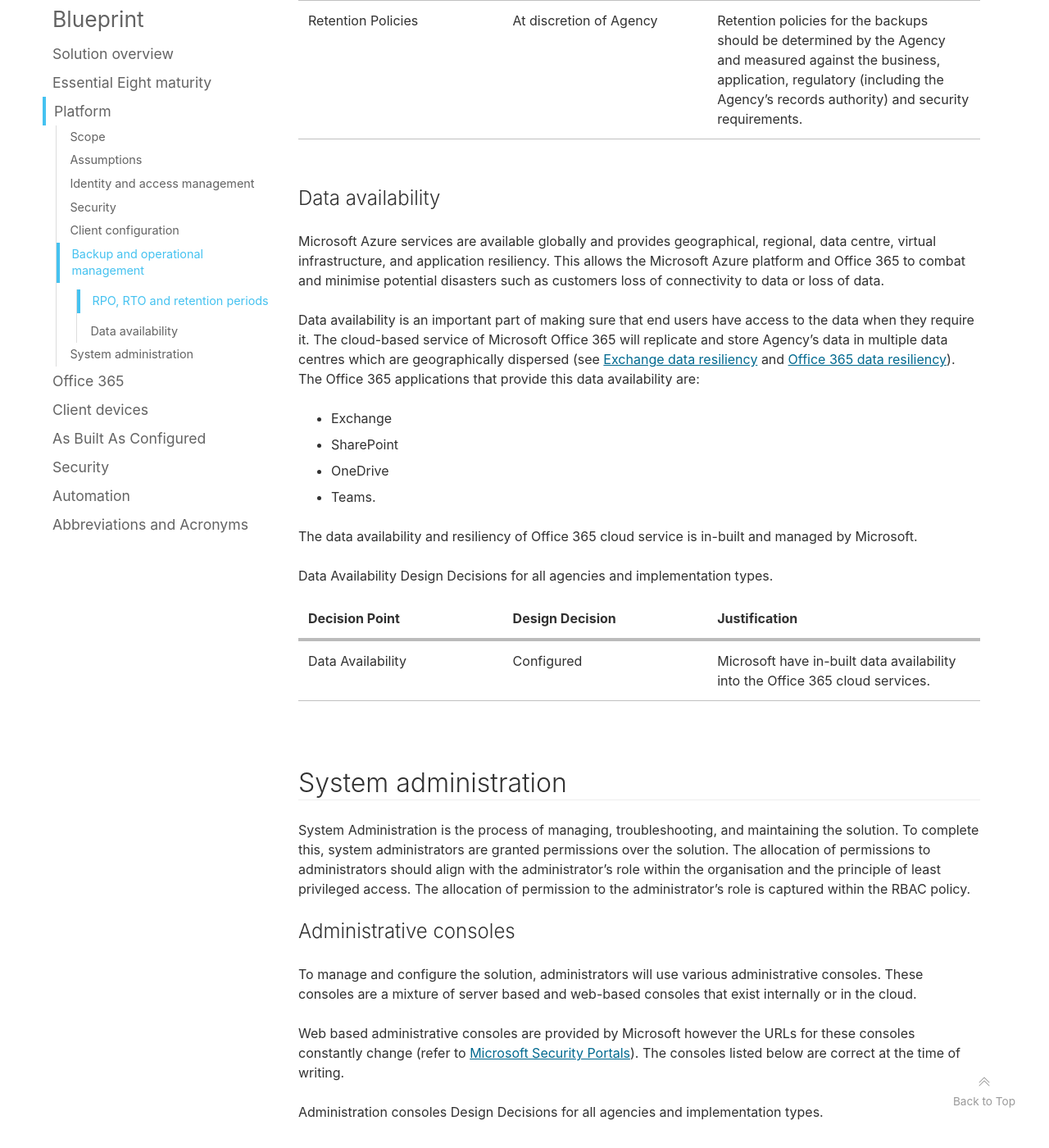
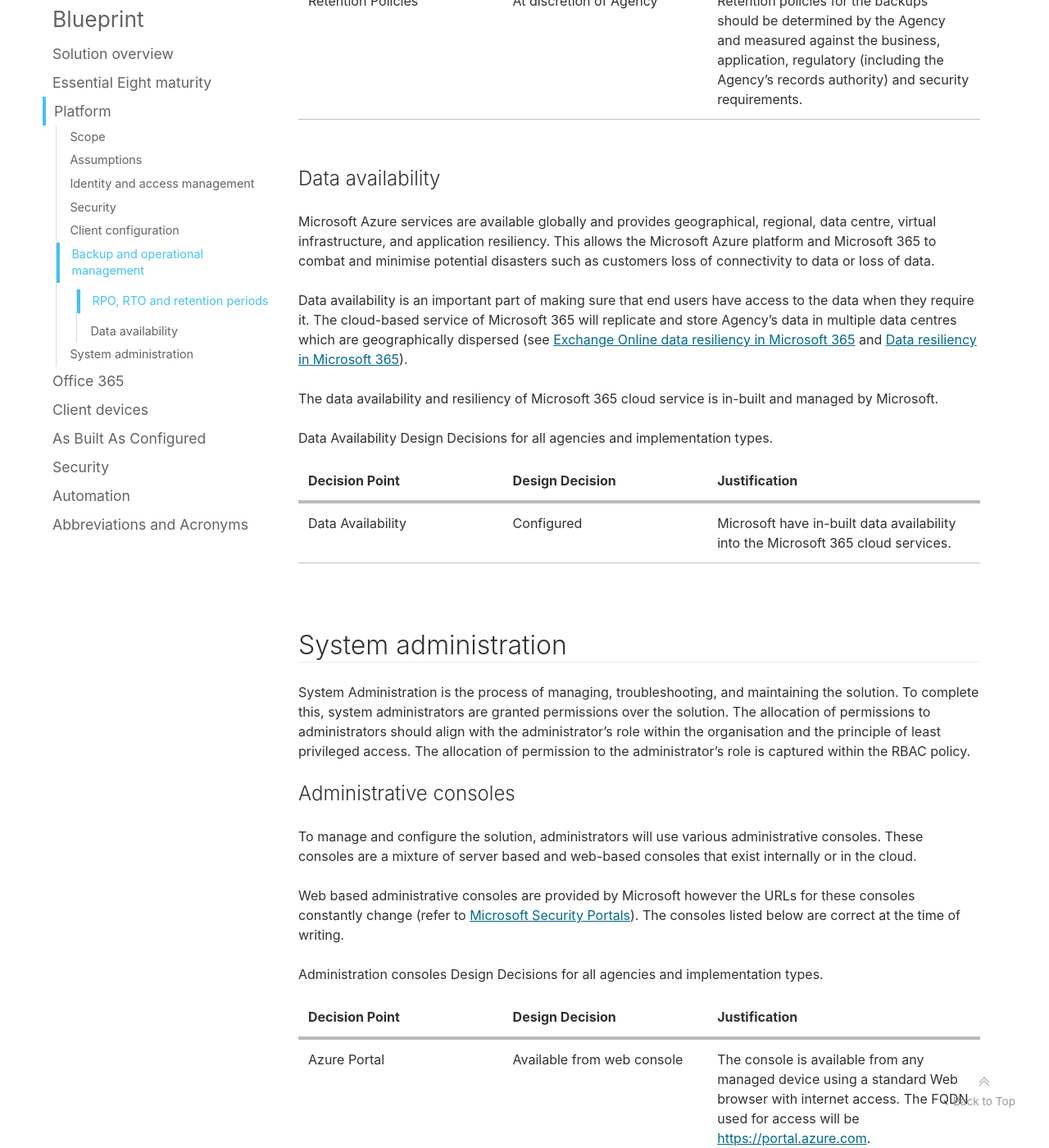
Before and after one commit to ASD-Blueprint/desktop.gov.au, a Jekyll site: the page built from blueprint/platform.md, in a window 1280 px wide and 1400 px high, scrolled down 90146 px. Shown: the whole window at 82% size. Built offline with Jekyll 4.4.1, drawn with Linux system fonts in a browser that asks for light colours; comment, search, counter and statistics services are not loaded; some of the changed text lies outside the part shown.

Commit message:
Further updates
(O365 Design) Enabled Azure Speech Services and specified that Office on the web is disabled for third-party storage services. Added clarification around records management.
(O365 ABAC) As per design updates.
(Client Devices design) Added Alarms and Clocks back in and updated Windows Hello for Business to Agency Decision.
(Platform design) Updated wording related to back-up capabilities and data availability.

```diff
--- a/blueprint/platform.md
+++ b/blueprint/platform.md
@@ -1592,9 +1592,9 @@
 * Teams channel messages
 * Teams chats.
 
-Workstation configuration is stored in Intune. (AutoPilot rebuild).
-
-Cloud based native Office 365 tools will not meet an agency's requirement for on-premises and cloud backups. Agencies will need to investigate third party backup solutions which can backup data either to a designated physical location or cloud backup/storage service.
+Workstation configuration is stored in Intune (Autopilot rebuild).
+
+Agencies should review the native Microsoft 365 capabilities and determine if they meet their data preservation requirements, or if a third-party backup solution is required.
 
 RPO, RTO and Retention Periods Design Decisions for all agencies and implementation types.
 
@@ -1627,22 +1627,17 @@
 
 ### Data availability
 
-Microsoft Azure services are available globally and provides geographical, regional, data centre, virtual infrastructure, and application resiliency. This allows the Microsoft Azure platform and Office 365 to combat and minimise potential disasters such as customers loss of connectivity to data or loss of data.
-
-Data availability is an important part of making sure that end users have access to the data when they require it. The cloud-based service of Microsoft Office 365 will replicate and store Agency's data in multiple data centres which are geographically dispersed  (see [Exchange data resiliency](https://docs.microsoft.com/en-us/office365/enterprise/office-365-exchange-data-resiliency) and [Office 365 data resiliency](https://docs.microsoft.com/en-us/office365/Enterprise/office-365-data-resiliency-overview)). The Office 365 applications that provide this data availability are:
-
-* Exchange
-* SharePoint
-* OneDrive
-* Teams.
-
-The data availability and resiliency of Office 365 cloud service is in-built and managed by Microsoft.
+Microsoft Azure services are available globally and provides geographical, regional, data centre, virtual infrastructure, and application resiliency. This allows the Microsoft Azure platform and Microsoft 365 to combat and minimise potential disasters such as customers loss of connectivity to data or loss of data.
+
+Data availability is an important part of making sure that end users have access to the data when they require it. The cloud-based service of Microsoft 365 will replicate and store Agency's data in multiple data centres which are geographically dispersed  (see [Exchange Online data resiliency in Microsoft 365](https://docs.microsoft.com/en-au/compliance/assurance/assurance-exchange-data-resiliency) and [Data resiliency in Microsoft 365](https://docs.microsoft.com/en-au/compliance/assurance/assurance-data-resiliency-overview)).
+
+The data availability and resiliency of Microsoft 365 cloud service is in-built and managed by Microsoft.
 
 Data Availability Design Decisions for all agencies and implementation types.
 
 Decision Point | Design Decision | Justification
 --- | --- | ---
-Data Availability | Configured | Microsoft have in-built data availability into the Office 365 cloud services.
+Data Availability | Configured | Microsoft have in-built data availability into the Microsoft 365 cloud services.
 
 ## System administration
 
```
Also changed, not shown: blueprint/abac/office-365.md (+3 -2 lines), blueprint/client-devices.md (+4 -3 lines), blueprint/office-365.md (+3 -3 lines).
